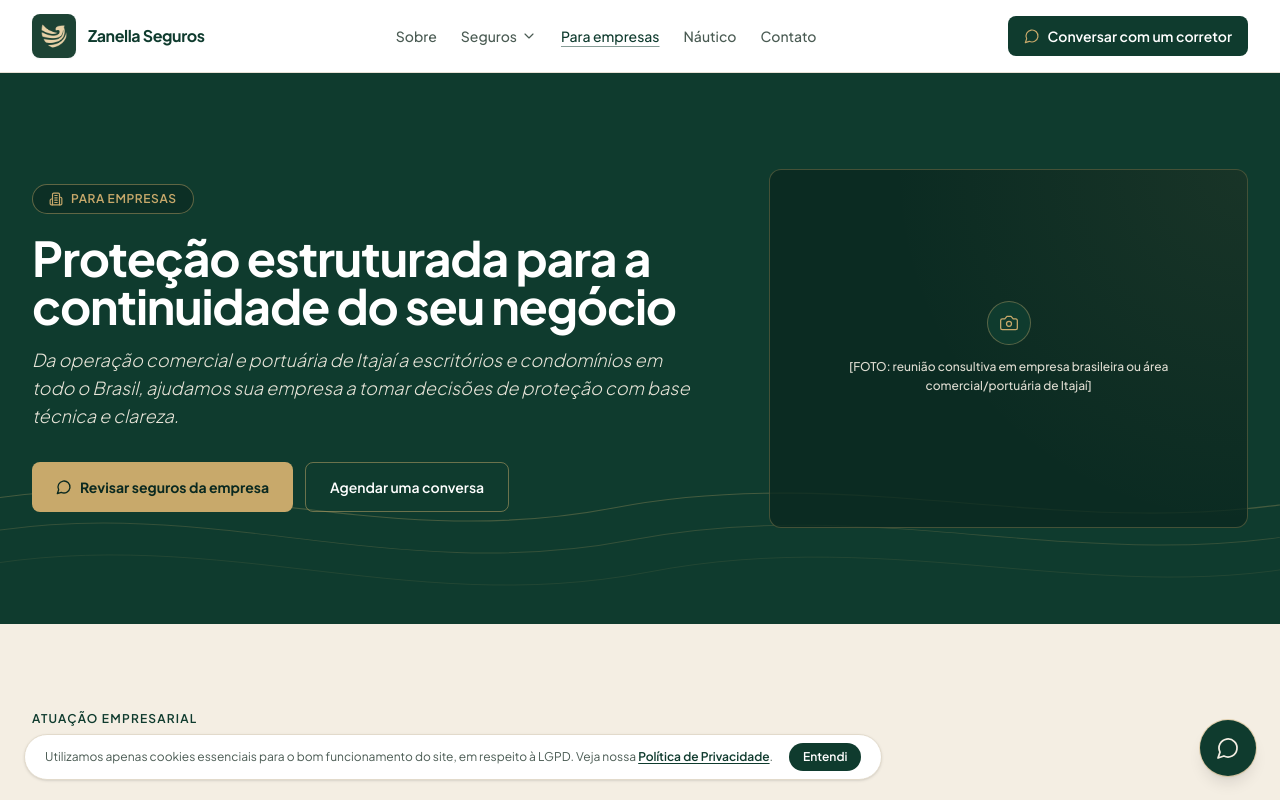
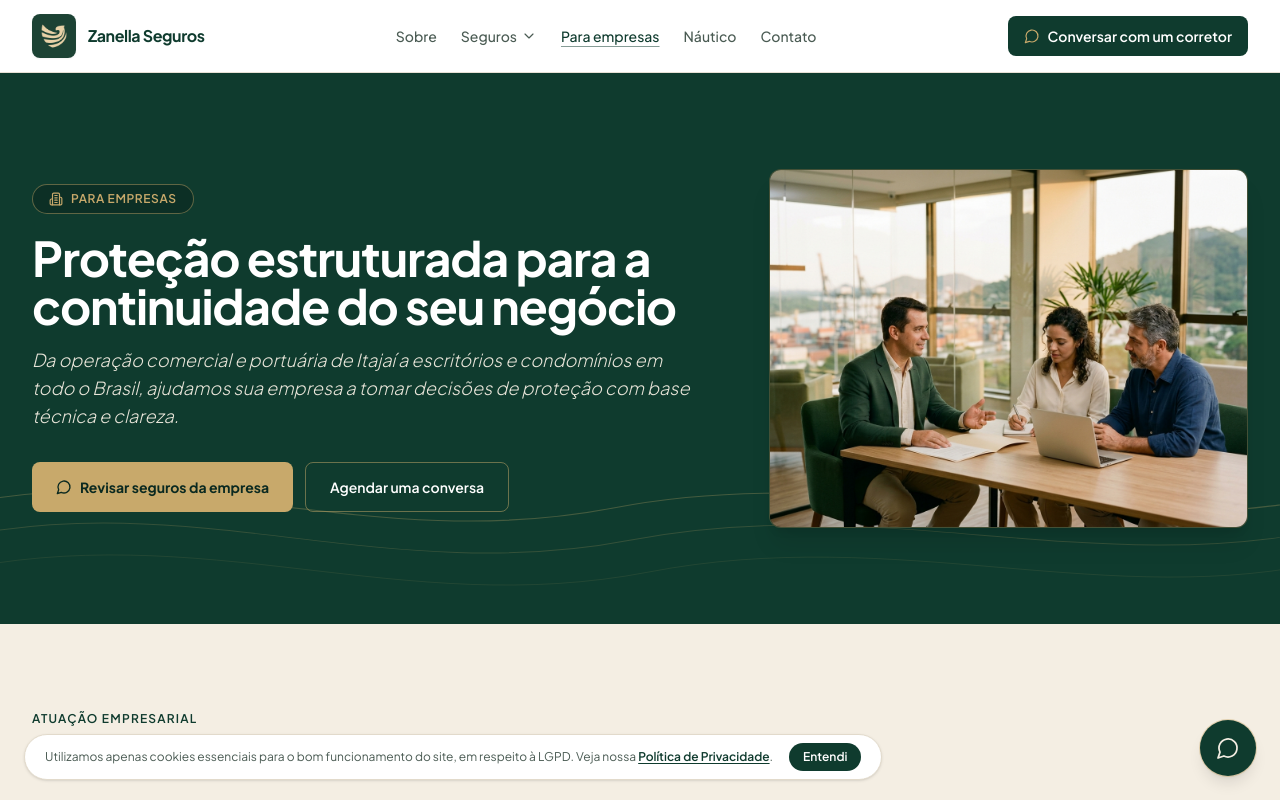
Before and after one commit to gabrielcriaecomunica/zanellaseguros, a Next.js app: page /empresas in a window 1280 px wide. Shown: the top 800 px of the page. Built offline with nearby package versions, Linux system fonts and the light colour scheme.

Commit message:
feat: adiciona fotografia de reuniao consultiva na pagina Para empresas

```diff
--- a/app/empresas/page.tsx
+++ b/app/empresas/page.tsx
@@ -1,5 +1,6 @@
 import React from "react";
 import type { Metadata } from "next";
+import Image from "next/image";
 import Link from "next/link";
 import {
   ArrowRight,
@@ -13,7 +14,6 @@ import { EMPRESA, buildWhatsAppUrl } from "@/content/empresa";
 import { getModalidadesByPerfil } from "@/content/seguros";
 import { SectionWaves } from "@/components/SectionWaves";
 import { InsuranceCard } from "@/components/InsuranceCard";
-import { PhotoPlaceholder } from "@/components/PhotoPlaceholder";
 import { CTASection } from "@/components/CTASection";
 
 export const metadata: Metadata = {
@@ -91,11 +91,16 @@ export default function EmpresasPage() {
             </div>
 
             <div className="lg:col-span-5">
-              <PhotoPlaceholder
-                label="[FOTO: reunião consultiva em empresa brasileira ou área comercial/portuária de Itajaí]"
-                aspect="4/3"
-                tone="dark"
-              />
+              <div className="relative aspect-[4/3] overflow-hidden rounded-xl border border-dourado-areia/30 bg-verde-escuro shadow-xl">
+                <Image
+                  src="/images/empresas-reuniao-itajai.jpg"
+                  alt="Reunião consultiva entre corretor e empresários em escritório com vista para a área portuária de Itajaí"
+                  fill
+                  priority
+                  sizes="(max-width: 1024px) 100vw, 42vw"
+                  className="object-cover"
+                />
+              </div>
             </div>
           </div>
         </div>
```
Also changed, not shown: public/images/empresas-reuniao-itajai.jpg (added).
